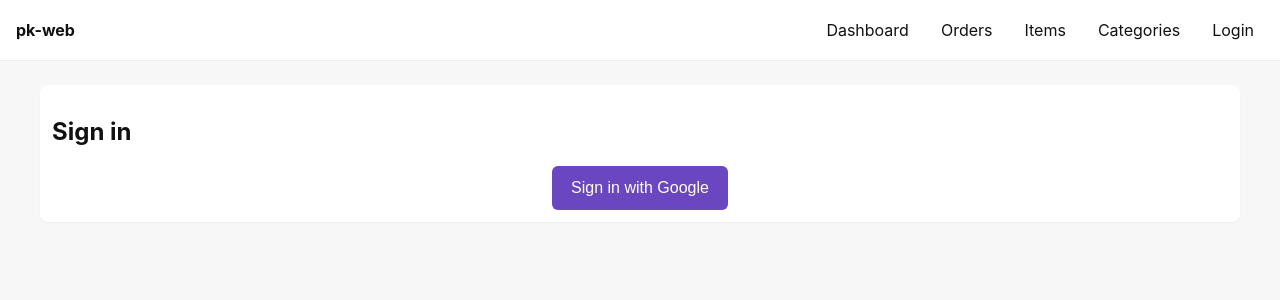
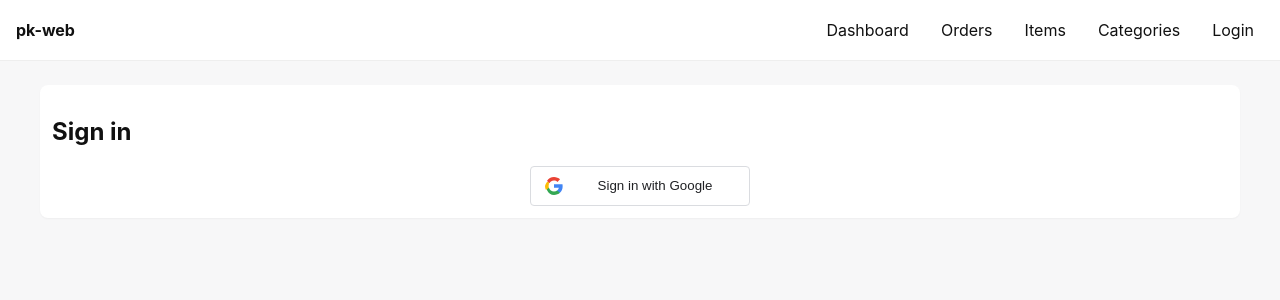
Before and after one commit to mishaerror/pk-web, a React (Vite) app: page /login in a window 1280 px wide. Shown: the top 300 px of the page. Built offline with nearby package versions, Linux system fonts and the light colour scheme.

Commit message:
feat(auth): Google styled sign-in button with centered label

```diff
--- a/src/index.css
+++ b/src/index.css
@@ -47,3 +47,21 @@ pre{background:#f3f3f3;padding:12px;border-radius:6px}
 .form input{padding:10px;border:1px solid #eee;border-radius:6px;margin-top:6px}
 .login-center{display:flex;justify-content:center;margin-top:18px}
 .btn.large{padding:12px 18px;font-size:16px}
+
+/* Google sign-in button style (mobile-first) */
+.google-btn{
+	display:flex;
+	align-items:center;
+	gap:12px;
+	background:#fff;
+	border:1px solid #dadce0;
+	color:#202124;
+	padding:10px 14px;
+	border-radius:4px;
+	cursor:pointer;
+	min-width:220px;
+	box-shadow:none;
+}
+.google-btn:hover{background:#f7f7f7}
+.google-icon{display:inline-flex;align-items:center;justify-content:center}
+.google-label{flex:1;text-align:center;font-weight:500}
--- a/src/pages/Login.jsx
+++ b/src/pages/Login.jsx
@@ -12,8 +12,23 @@ export default function Login() {
         <h2>Sign in</h2>
 
         <div className="login-center">
-          <button type="button" className="btn primary large" onClick={handleGoogleSignIn}>
-            Sign in with Google
+          <button
+            type="button"
+            className="google-btn"
+            onClick={handleGoogleSignIn}
+            aria-label="Sign in with Google"
+          >
+            <span className="google-icon" aria-hidden>
+              <svg width="18" height="18" viewBox="0 0 18 18" xmlns="http://www.w3.org/2000/svg">
+                <g fill="none" fillRule="evenodd">
+                  <path d="M17.64 9.2045c0-.638-.0573-1.2518-.1645-1.8477H9v3.5h4.8445c-.2082 1.1236-.8391 2.0764-1.7864 2.7173v2.2578h2.8884c1.6896-1.5582 2.718-3.8492 2.718-6.6274z" fill="#4285F4"/>
+                  <path d="M9 18c2.43 0 4.47-.8068 5.96-2.197l-2.8884-2.2578c-.8051.5413-1.8353.8613-3.0716.8613-2.3646 0-4.3686-1.5976-5.0879-3.7413H1.9572v2.3444C3.448 16.569 6.0189 18 9 18z" fill="#34A853"/>
+                  <path d="M3.9121 10.665c-.1825-.5419-.2861-1.1217-.2861-1.7119 0-.5902.1036-1.1699.2861-1.7118V4.8969H1.9572A8.9998 8.9998 0 0 0 0 8.9531c0 1.4406.3464 2.8032.9572 3.9968l2.9549-2.2849z" fill="#FBBC05"/>
+                  <path d="M9 3.5796c1.3226 0 2.5124.4548 3.4476 1.346l2.583-2.583C13.4623.9065 11.423 0 9 0 6.0189 0 3.448 1.431 1.9572 3.9968l2.9549 2.3444C4.6314 5.177 6.6354 3.5796 9 3.5796z" fill="#EA4335"/>
+                </g>
+              </svg>
+            </span>
+            <span className="google-label">Sign in with Google</span>
           </button>
         </div>
 
```
